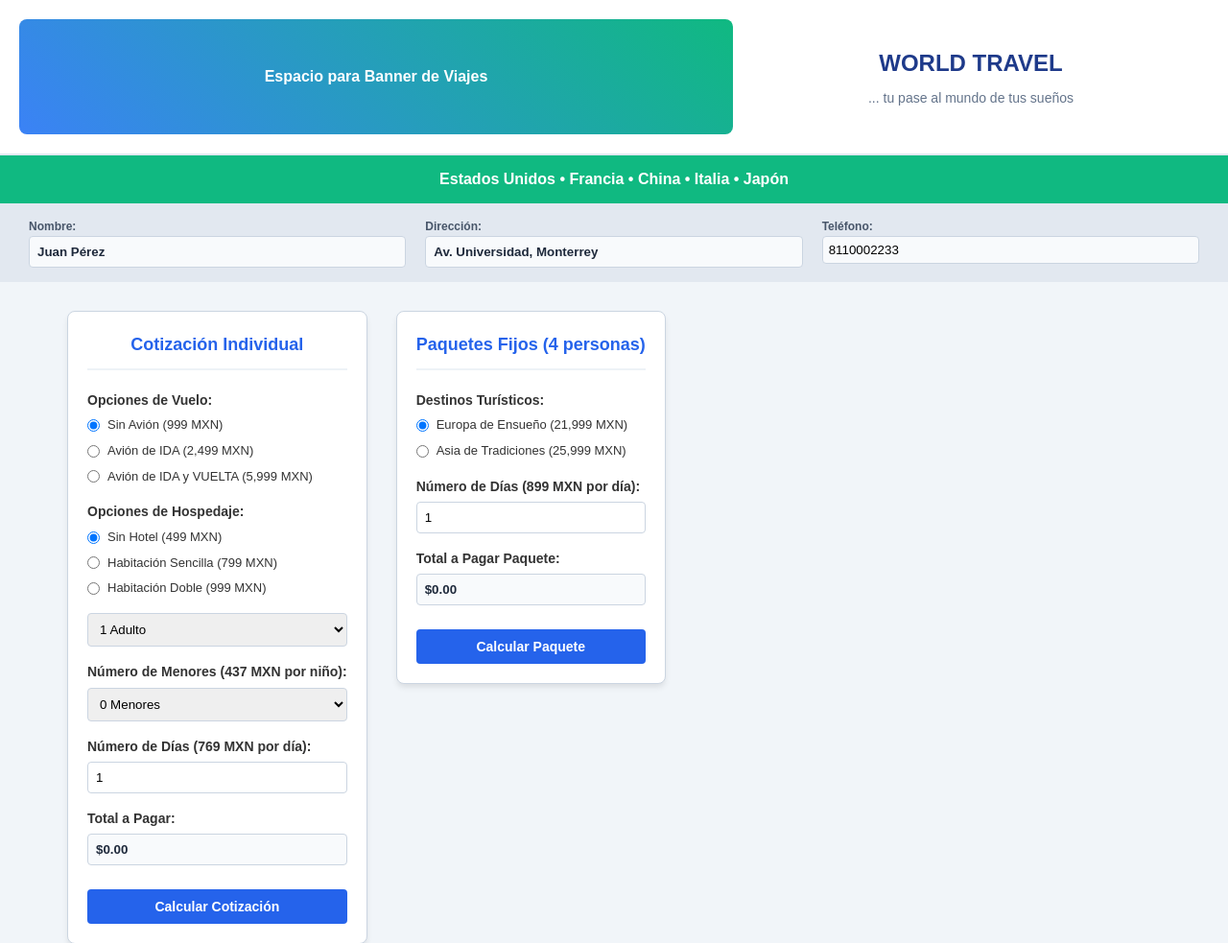
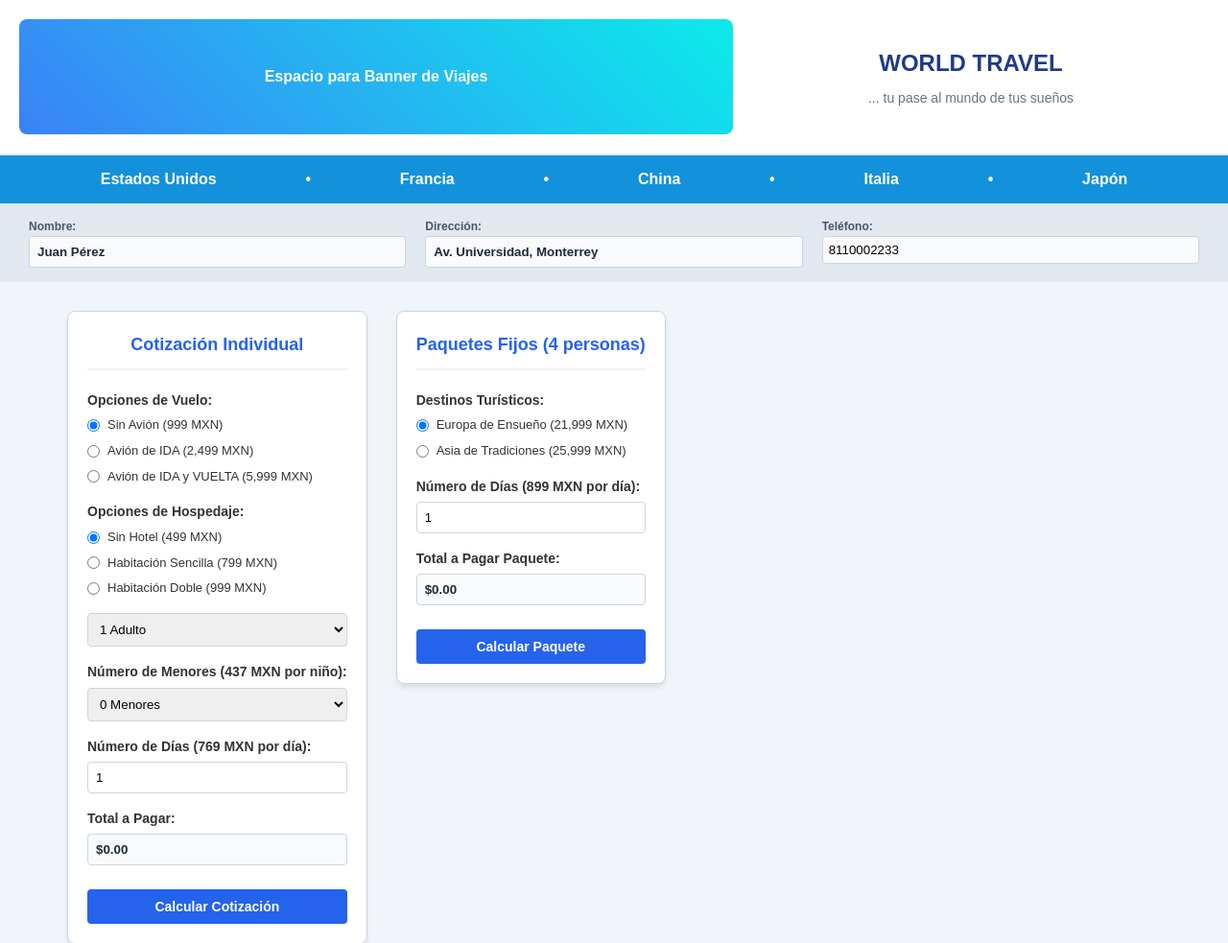
Before and after one commit to al45073/practica-viajes-MiltonOlmos, a plain HTML site: page index.html in a window 1280 px wide. Shown: the top 983 px of the page at 96% size. Drawn offline with Linux system fonts and the light colour scheme.

Commit message:
cambios 2

```diff
--- a/style.css
+++ b/style.css
@@ -22,7 +22,7 @@ body {
 .panoramic-image {
     width: 60%;
     height: 120px;
-    background: linear-gradient(45deg, #3b82f6, #10b981);
+    background: linear-gradient(45deg, #3b82f6, #0cebeb);
     display: flex;
     align-items: center;
     justify-content: center;
@@ -50,15 +50,16 @@ body {
 
 /* === REQUISITO 2: EL ALUMNO DEBE CORREGIR ESTO === */
 .countries-bar {
-    background-color: #10b981;
+    background-color: #1391db;
     color: white;
-    text-align: center;
     padding: 12px;
     font-size: 16px;
     font-weight: bold;
 
-    /* Error intencional: Cambiar a flex para que se alinee horizontalmente */
-    display: block;
+    display: flex;
+    justify-content: space-evenly;
+    align-items: center;
+    flex-wrap: wrap;
 }
 
 .client-data {
```
